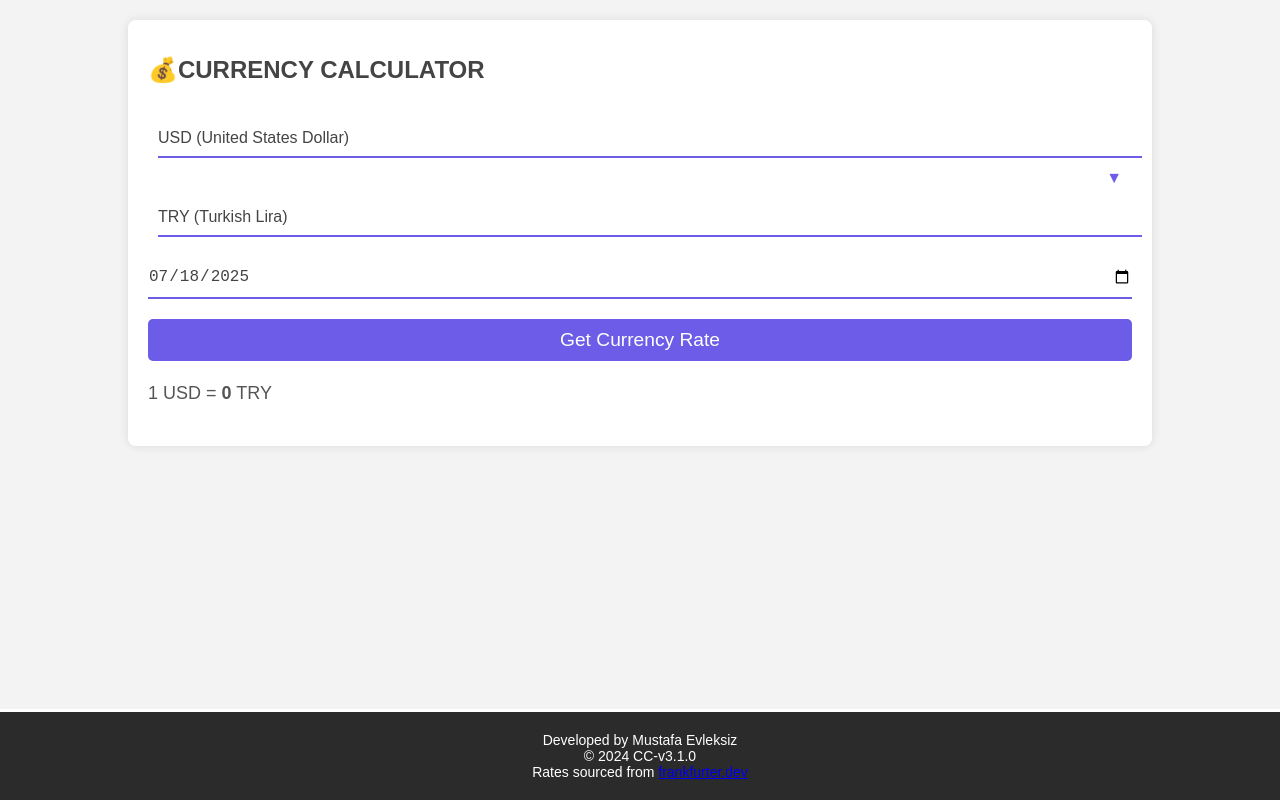
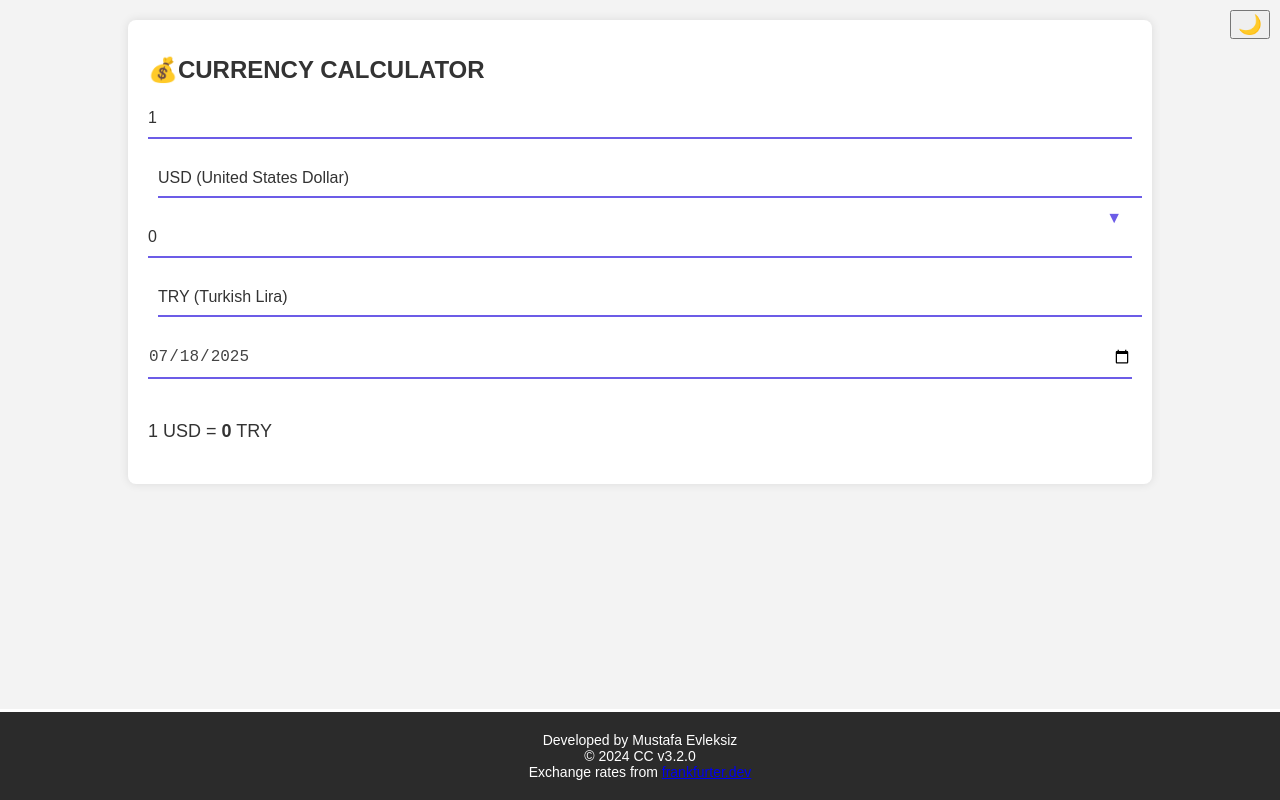
Before and after one commit to mystafe/currencyconverter3, a React (Create React App) app: page / in a window 1280 px wide. Built offline with nearby package versions, Linux system fonts and the light colour scheme; no server answers.

Commit message:
Add bidirectional currency inputs and dark mode

```diff
--- a/package.json
+++ b/package.json
@@ -1,6 +1,6 @@
 {
   "name": "currencyconverter3",
-  "version": "3.1.0",
+  "version": "3.2.0",
   "private": true,
   "dependencies": {
     "@testing-library/jest-dom": "^5.16.5",
--- a/src/App.css
+++ b/src/App.css
@@ -41,6 +41,11 @@ body {
   padding: 0;
 }
 
+body.dark {
+  background-color: #121212;
+  color: #f1f1f1;
+}
+
 .currencyContainer {
   display: flex;
   flex-wrap: wrap;
@@ -63,13 +68,18 @@ body {
   transition: transform 0.3s ease;
 }
 
+body.dark .currencyDiv {
+  background-color: #1e1e1e;
+  color: #f1f1f1;
+}
+
 .currencyDiv:hover {
   transform: translateY(-10px);
 }
 
 .currencyDiv h1 {
   margin-bottom: 15px;
-  color: #444;
+  color: inherit;
   font-size: 24px;
   text-transform: uppercase;
 }
@@ -91,7 +101,7 @@ body {
 .currencyDiv p {
   font-size: 18px;
   line-height: 1.6;
-  color: #555;
+  color: inherit;
 }
 
 .currencyDiv span {
@@ -109,6 +119,16 @@ input[type="date"] {
   color: #444;
 }
 
+input[type="number"] {
+  border: none;
+  border-bottom: 2px solid #6c5ce7;
+  background: transparent;
+  width: 100%;
+  padding: 10px 0;
+  font-size: 16px;
+  color: inherit;
+}
+
 select {
   margin: 20px 10px;
 }
@@ -120,7 +140,7 @@ select {
   width: 100%;
   padding: 10px 0;
   font-size: 16px;
-  color: #444;
+  color: inherit;
   appearance: none;
 }
 
@@ -142,6 +162,13 @@ button {
   font-size: 1.2rem;
 }
 
+.themeToggle {
+  width: auto;
+  position: absolute;
+  top: 10px;
+  right: 10px;
+}
+
 #getUsdCurrencyBtn,
 #getUsdCurrencyOldBtn {
   background-color: #30931c;
@@ -160,6 +187,11 @@ button {
   border-top: 3px solid #ffffff;
 }
 
+body.dark .footer {
+  background-color: #000000;
+  border-top-color: #ffffff;
+}
+
 .footer p {
   margin: 0;
   padding: 0;
--- a/src/App.js
+++ b/src/App.js
@@ -1,13 +1,27 @@
 import "./App.css";
 import Currency from "./compononents/Currency";
 import Footer from "./compononents/Footer";
+import { useEffect, useState } from "react";
 
 function App() {
+  const prefersDark = window.matchMedia("(prefers-color-scheme: dark)").matches;
+  const [theme, setTheme] = useState(prefersDark ? "dark" : "light");
+
+  const toggleTheme = () => {
+    setTheme(theme === "dark" ? "light" : "dark");
+  };
+
+  useEffect(() => {
+    document.body.className = theme;
+  }, [theme]);
+
   return (
     <div className="container">
-      <Currency></Currency>
-
-      <Footer></Footer>
+      <button className="themeToggle" onClick={toggleTheme}>
+        {theme === "dark" ? "☀️" : "🌙"}
+      </button>
+      <Currency />
+      <Footer />
     </div>
   );
 }
--- a/src/compononents/Currency.js
+++ b/src/compononents/Currency.js
@@ -4,6 +4,8 @@ function Currency() {
   const [firstCurrency, setFirstCurrency] = useState("USD");
   const [secondCurrency, setSecondCurrency] = useState("TRY");
   const [currencyRate, setCurrencyRate] = useState(0);
+  const [firstAmount, setFirstAmount] = useState(1);
+  const [secondAmount, setSecondAmount] = useState(0);
   const [currencyTime, setCurrencyTime] = useState(
     new Date().toISOString().slice(0, 10)
   );
@@ -25,32 +27,34 @@ function Currency() {
     }
   };
 
-  const useCalculateCurrency = () => {
-    useEffect(() => {
-      fetch(
-        `https://api.frankfurter.app/${currencyTime}?from=${firstCurrency}&to=${secondCurrency}`
-      )
-        .then((response) => {
-          if (response.ok) {
-            return response.json();
-          }
-          throw new Error("Request failed!");
-        })
-        .then((jsonResponse) => {
-          setCurrencyRate(jsonResponse.rates[secondCurrency]);
-          console.log(jsonResponse.rates[secondCurrency], "test");
-        })
-        .catch((error) => {
-          console.log(error.message);
-        });
-      setCurrencyRate(currencyRate);
-    }, [currencyTime, firstCurrency, secondCurrency]);
+  useEffect(() => {
+    const fetchRate = async () => {
+      try {
+        const response = await fetch(
+          `https://api.frankfurter.app/${currencyTime}?from=${firstCurrency}&to=${secondCurrency}`
+        );
+        if (!response.ok) throw new Error("Request failed!");
+        const data = await response.json();
+        const rate = data.rates[secondCurrency];
+        setCurrencyRate(rate);
+        setSecondAmount((firstAmount * rate).toFixed(4));
+      } catch (error) {
+        console.log(error.message);
+      }
+    };
+    fetchRate();
+  }, [currencyTime, firstCurrency, secondCurrency]);
 
-    return currencyRate;
+  const handleFirstAmountChange = (e) => {
+    const value = e.target.value;
+    setFirstAmount(value);
+    setSecondAmount((value * currencyRate).toFixed(4));
   };
-  useCalculateCurrency();
-  const calculateCurrency = () => {
-    setCurrencyRate(currencyRate);
+
+  const handleSecondAmountChange = (e) => {
+    const value = e.target.value;
+    setSecondAmount(value);
+    setFirstAmount(currencyRate ? (value / currencyRate).toFixed(4) : 0);
   };
 
   console.log("firstCurrency", firstCurrency);
@@ -63,9 +67,14 @@ function Currency() {
       <h1>💰Currency Calculator</h1>
       <div className="currencySelection">
         <div className="dropdown">
+          <input
+            type="number"
+            value={firstAmount}
+            onChange={handleFirstAmountChange}
+          />
           <select
             id="currency-select-from"
-            defaultValue="USD"
+            value={firstCurrency}
             onChange={(e) => handleFirstCurrencySelection(e)}
           >
             <option value="AUD">AUD (Australian Dollar)</option>
@@ -100,9 +109,14 @@ function Currency() {
             <option value="USD">USD (United States Dollar)</option>
             <option value="ZAR">ZAR (South African Rand)</option>
           </select>
+          <input
+            type="number"
+            value={secondAmount}
+            onChange={handleSecondAmountChange}
+          />
           <select
             id="currency-select-to"
-            defaultValue="TRY"
+            value={secondCurrency}
             onChange={(e) => handleSecondCurrencySelection(e)}
           >
             <option value="AUD">AUD (Australian Dollar)</option>
@@ -146,7 +160,6 @@ function Currency() {
         defaultValue={new Date().toISOString().slice(0, 10)}
         onChange={(e) => handleDateSelection(e)}
       />
-      <button onClick={() => calculateCurrency()}>Get Currency Rate</button>
       <p>
         1 {firstCurrency} = <span id="currencyRateText" />
         <strong>{currencyRate}</strong> {secondCurrency}
--- a/src/compononents/Footer.js
+++ b/src/compononents/Footer.js
@@ -5,9 +5,9 @@ function Footer() {
     <footer>
       <div className="footer">
         <p>Developed by Mustafa Evleksiz</p>
-        <p>© 2024 CC-v3.1.0</p>
+        <p>© 2024 CC v3.2.0</p>
         <p>
-          Rates sourced from{' '}
+          Exchange rates from{' '}
           <a href="https://frankfurter.dev" target="_blank" rel="noreferrer">
             frankfurter.dev
           </a>
```
